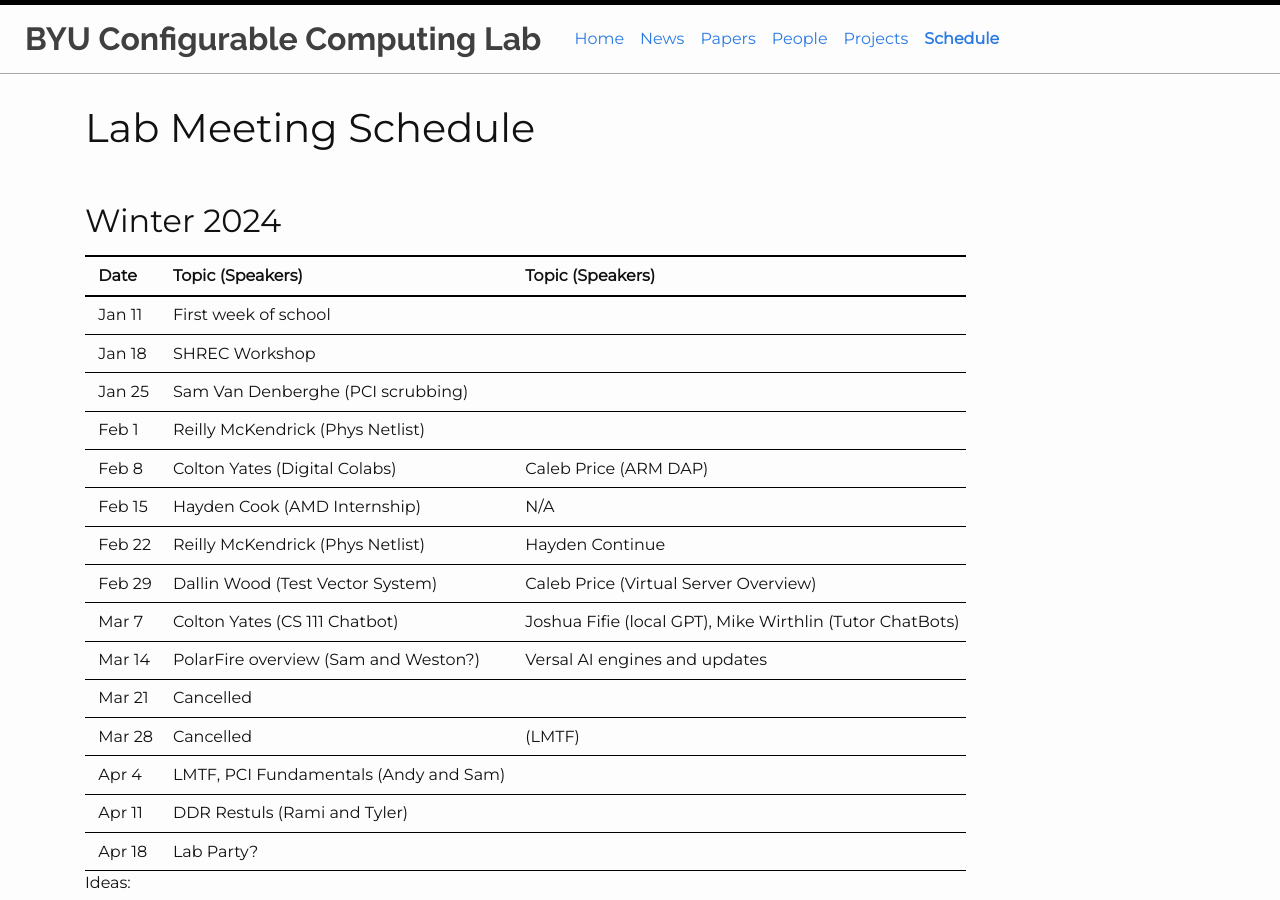
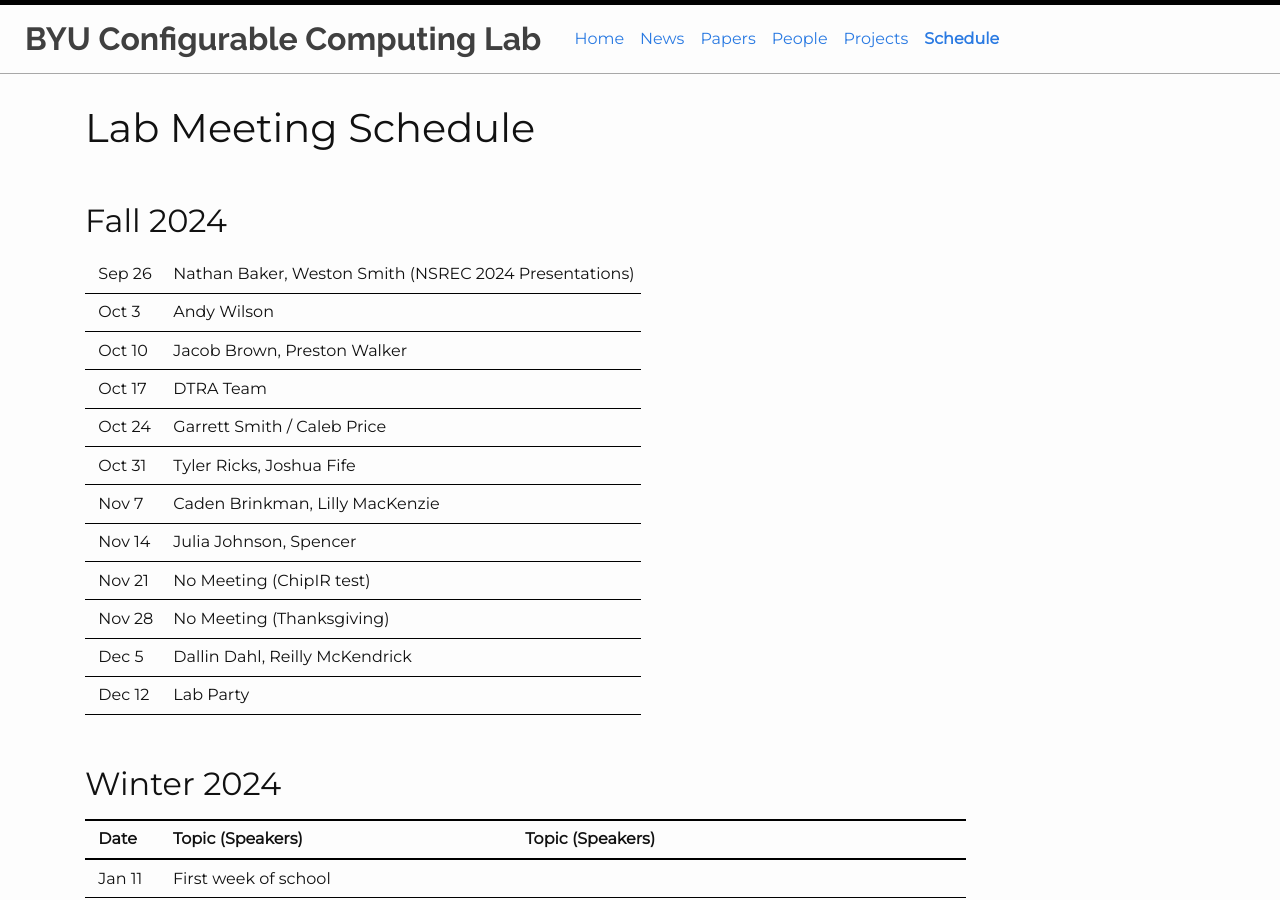
Before and after one commit to byuccl/byuccl.github.io, a Jekyll site: the page built from pages/schedule.md, in a window 1280 px wide and 900 px high. Built offline with Jekyll 4.4.1, drawn with Linux system fonts in a browser that asks for light colours; nearby versions of some CDN libraries.

Commit message:
schedule

```diff
--- a/pages/schedule.md
+++ b/pages/schedule.md
@@ -4,6 +4,21 @@ title: Schedule
 ---
 
 # Lab Meeting Schedule
+
+## Fall 2024
+
+| Sep 26    | Nathan Baker, Weston Smith (NSREC 2024 Presentations) |
+| Oct 3     | Andy Wilson
+| Oct 10    | Jacob Brown, Preston Walker
+| Oct 17    | DTRA Team
+| Oct 24    | Garrett Smith / Caleb Price
+| Oct 31    | Tyler Ricks, Joshua Fife
+| Nov 7     | Caden Brinkman, Lilly MacKenzie
+| Nov 14    | Julia Johnson, Spencer
+| Nov 21    | No Meeting (ChipIR test)
+| Nov 28    | No Meeting (Thanksgiving)
+| Dec 5     | Dallin Dahl, Reilly McKendrick
+| Dec 12    | Lab Party
 
 ## Winter 2024
 
```
